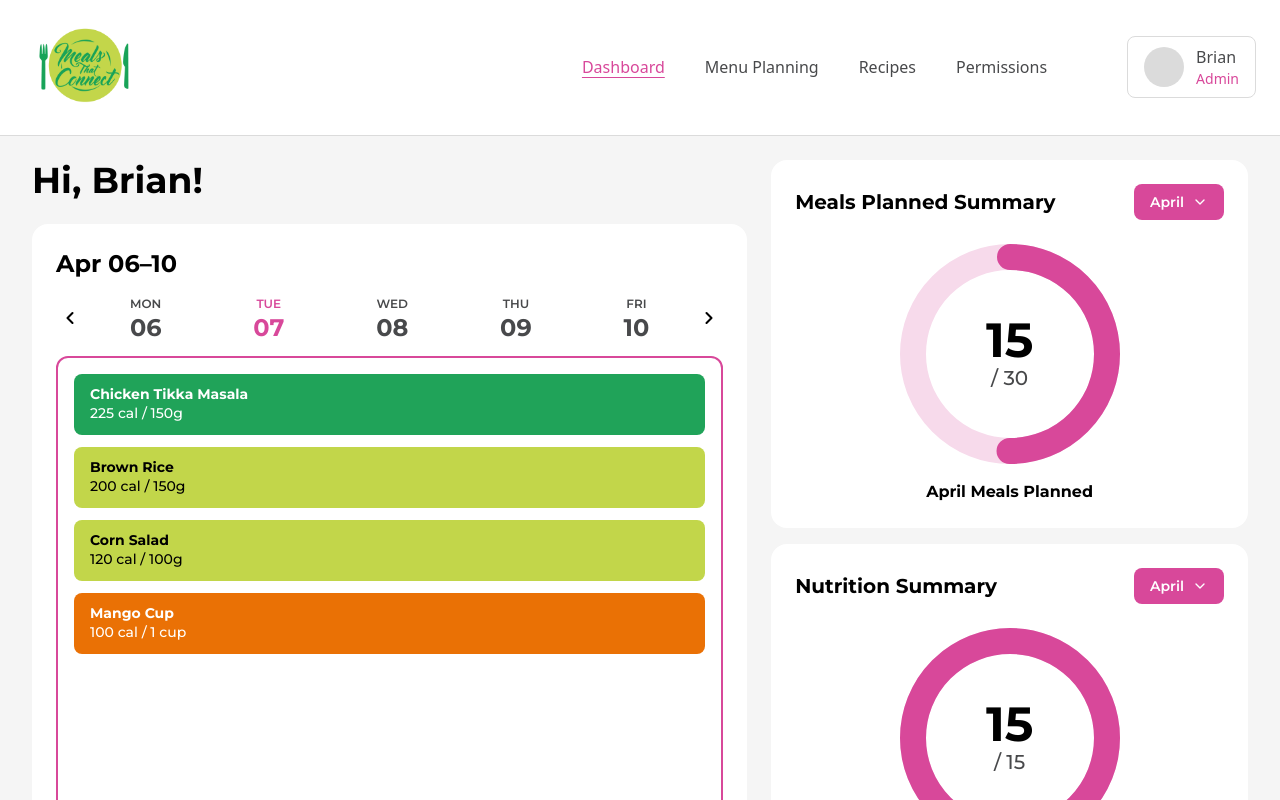
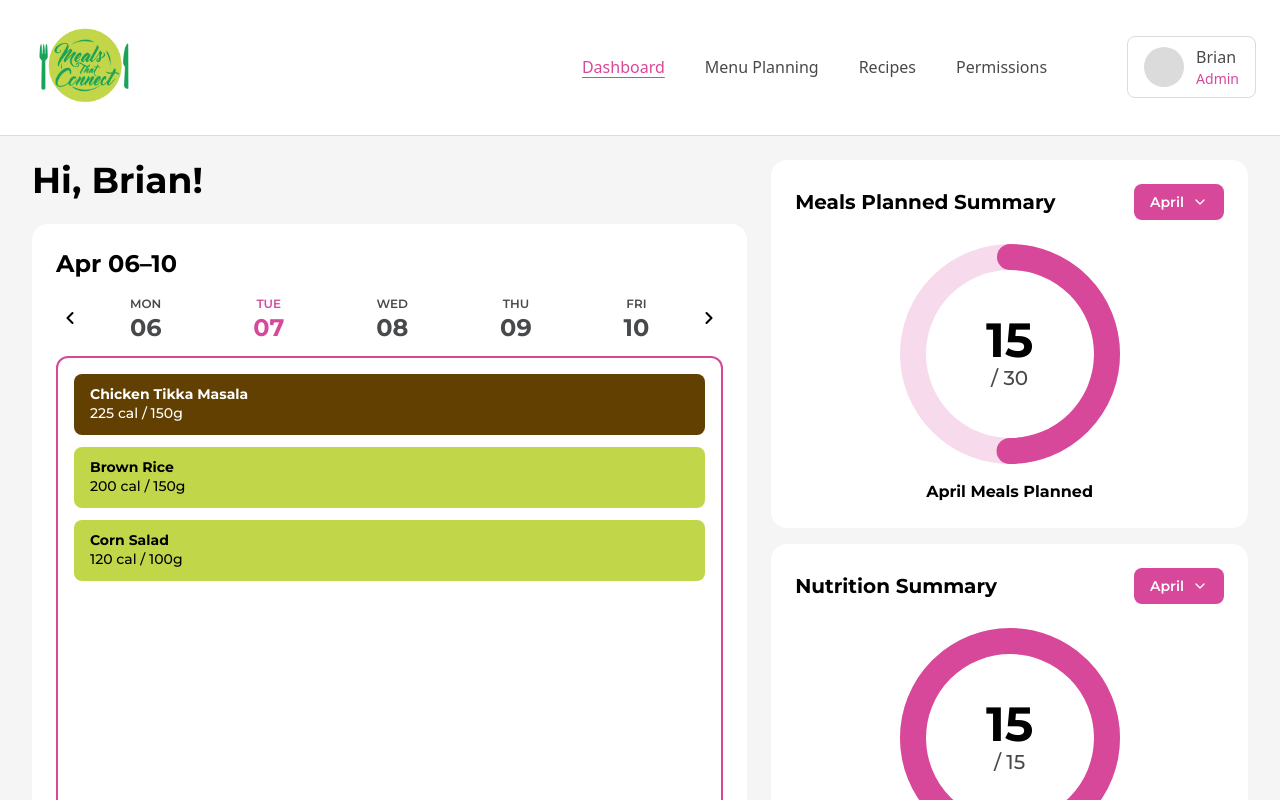
Before and after one commit to hack4impact-calpoly/meals-that-connect-25, a Next.js app: page / in a window 1280 px wide. Built offline with nearby package versions, Linux system fonts and the light colour scheme.

Commit message:
style: update to hi-fi colors

```diff
--- a/src/app/globals.css
+++ b/src/app/globals.css
@@ -16,6 +16,8 @@
 
   --color-cucumber: #20a359;
 
+  --color-brown: #624002;
+
   --color-pepper: #48494b;
 
   --color-jicama: #f8ece0;
@@ -28,12 +30,12 @@
   --color-combo-900: var(--color-radish-900);
   --color-combo-500: var(--color-jicama);
 
-  --color-sides-900: var(--color-cucumber);
-  --color-sides-500: --alpha(var(--color-lime) / 40%);
+  --color-sides-900: var(--color-pepper);
+  --color-sides-500: var(--color-lime);
 
-  --color-fruit-900: #ea7105;
-  --color-fruit-500: #fdecbc;
+  --color-fruit-900: #ffffff;
+  --color-fruit-500: #ea7105;
 
-  --color-entree-900: var(--color-cucumber);
-  --color-entree-500: #e7efb7;
+  --color-entree-900: var(--color-brown);
+  --color-entree-500: #ffffff;
 }
--- a/src/components/ViewRecipePopUp.tsx
+++ b/src/components/ViewRecipePopUp.tsx
@@ -239,7 +239,7 @@ export default function ViewRecipePopUp({ open, onClose, item, isComboMode, chan
               </div>
             )}
 
-            {/* nutritional info (combo) */}
+            {/* nutritional info */}
             {"nutritional_info" in item && item.nutritional_info && (
               <>
                 <div className="hidden md:block h-px w-full bg-medium-gray my-8" />
```
